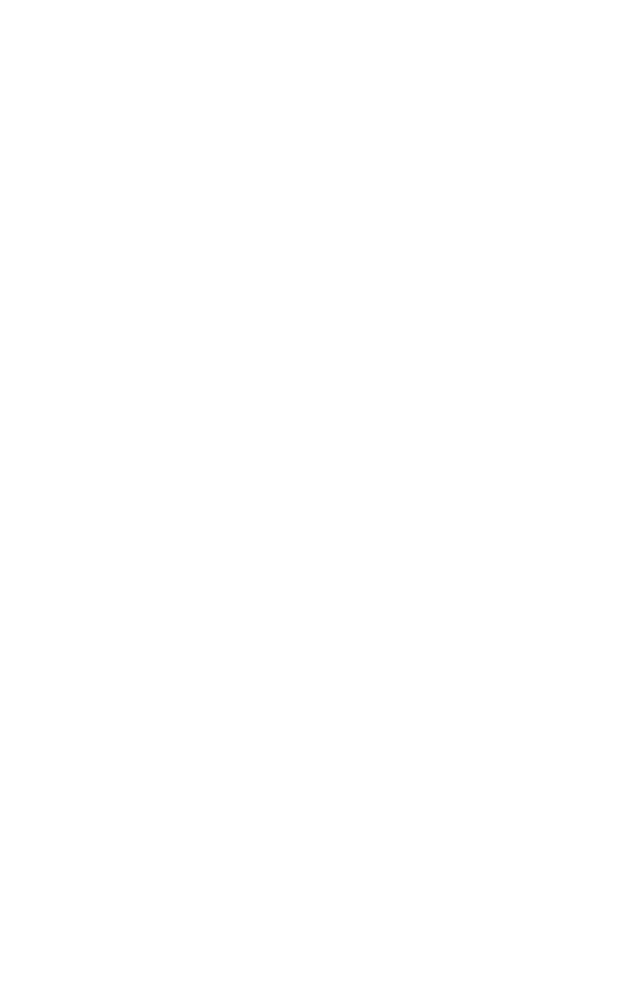
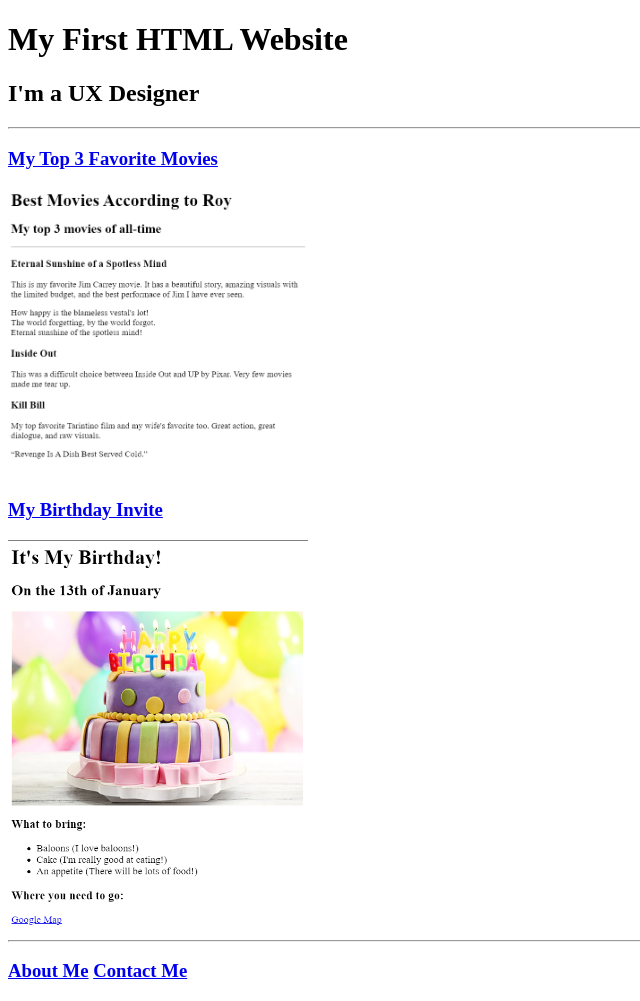
Before and after one commit to CaiDesigns/html-portfolio, a plain HTML site: page index.html in a window 1280 px wide. Shown: the whole page, without its empty margins (0-640 px from the left). Before the commit the page ends 800 px from the top, so only its background shows below. Drawn offline with Linux system fonts and the light colour scheme.

Commit message:
index.html

```diff
--- a/index.html
+++ b/index.html
@@ -1,15 +1,23 @@
-<!-- TODO 1: Create the HTML Boilerplate -->
+<!DOCTYPE html>
+<html lang="en">
+<head>
+    <meta charset="UTF-8">
+    <meta name="viewport" content="width=device-width, initial-scale=1.0">
+    <title>My Website</title>
+</head>
+<body>
+    <h1>My First HTML Website</h1>
 
-<!-- TODO 2: Add Your previous projects' HTML into the public folder -->
+    <h2>I'm a UX Designer</h2>
+    <hr/>
+    <h3><a href="./public/movie-ranking.html"> My Top 3 Favorite Movies</a> </h3>
+    <a href="./public/movie-ranking.html"> <img src="./assets/images/movie-ranking.png" alt="Roy's Movie Rankings" width="300"> </a>
 
-<!-- TODO 3: Take screenshots of your project previews and add the images to the images folder -->
+    <h3><a href="./public/birthday-invite.html"> My Birthday Invite</a></h3>
+    <a href="./public/birthday-invite.html"> <img src="./assets/images/my-birithday.png" width="300" alt="My Birthday Event"></a>
 
-<!-- TODO 4: Add titles/subtitles etc. -->
+    <hr/>
+    <h3><a href="./public/about.html"> About Me</a>  <a href="./public/contact.html"> Contact Me</a></h3>
 
-<!-- TODO 5: Add a link to the project pages -->
-
-<!-- TODO 6: Add images to show the project previews
-HINT for TODO 6: You can use the height attribute set to 200 to make the image smaller:
-https://developer.mozilla.org/en-US/docs/Web/HTML/Element/img#attr-height -->
-
-<!-- TODO 7: Add the Contact Me and About Me page links -->
+</body>
+</html>
```
